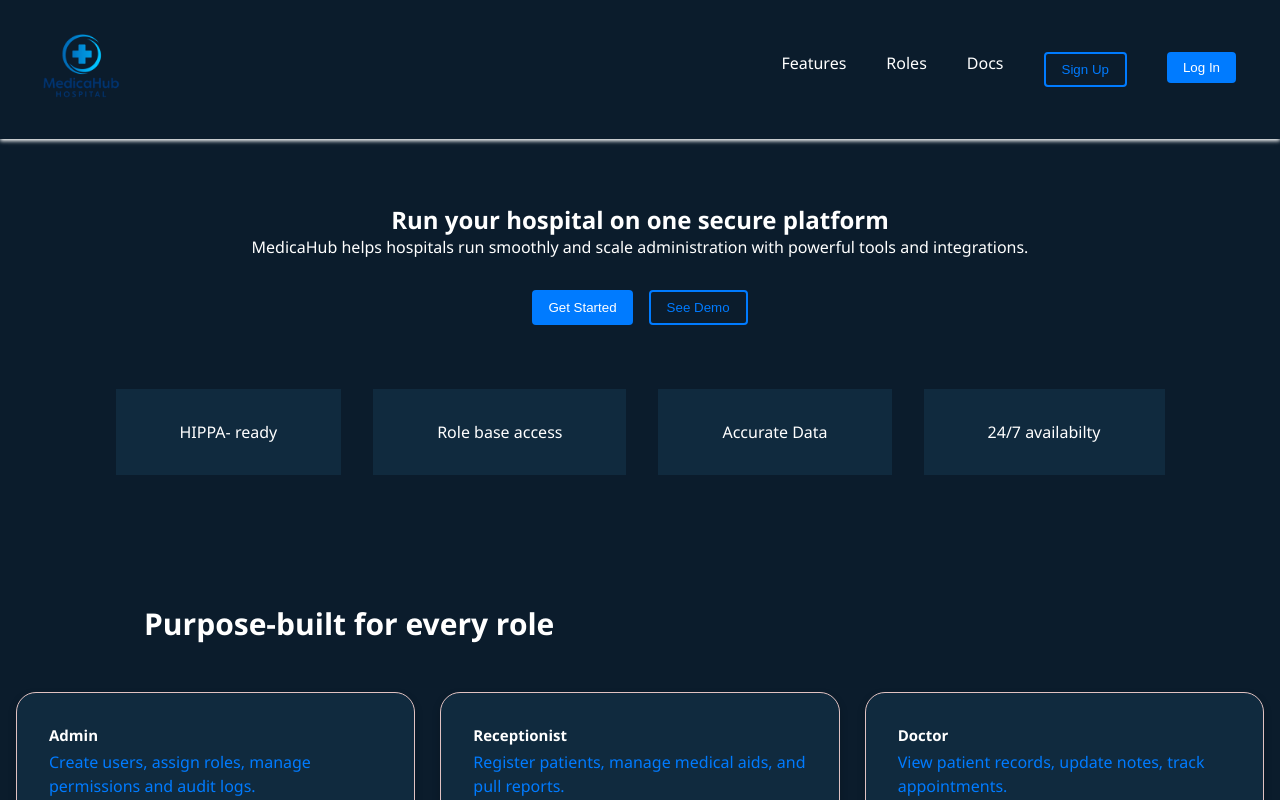
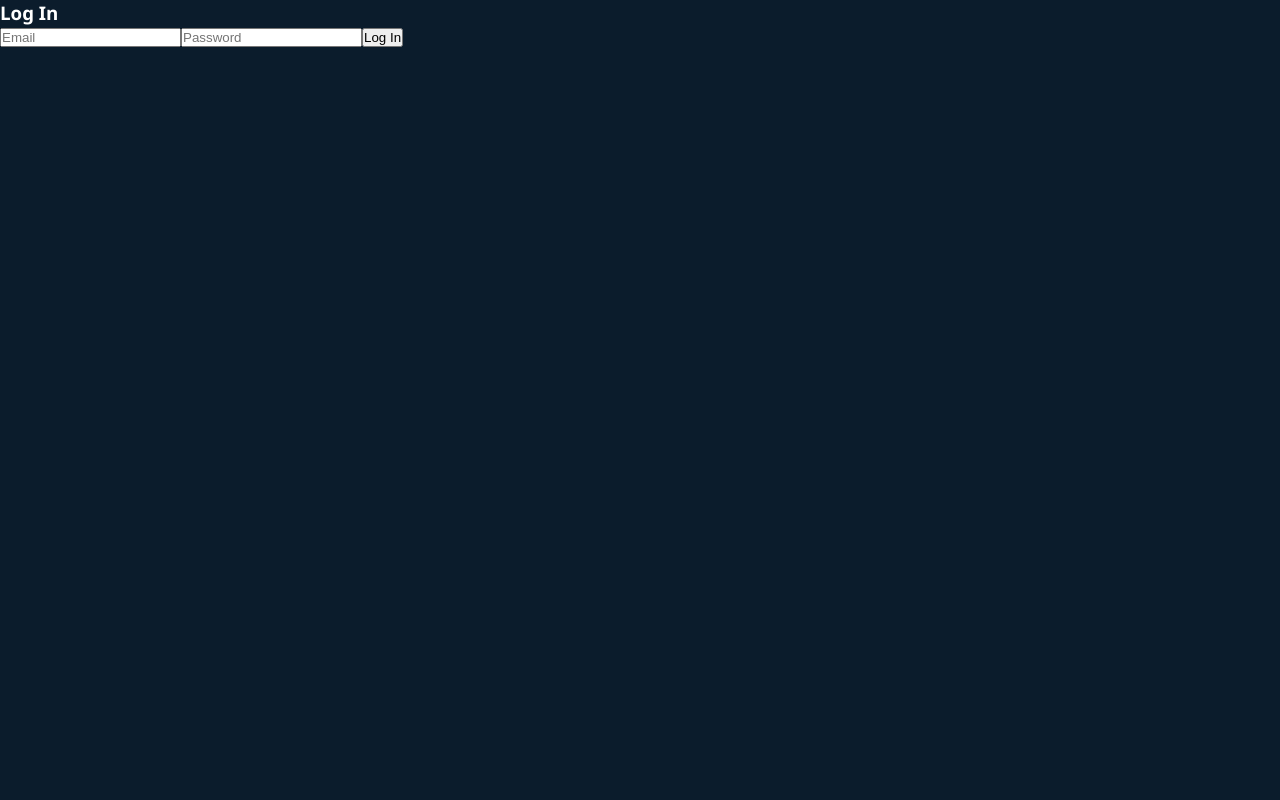
Before and after one commit to OkuhleM/HospitalManagementSystem, a React (Create React App) app in the folder Client/: page /login in a window 1280 px wide. Shown: the top 800 px of the page. Built offline with nearby package versions, Linux system fonts and the light colour scheme; a web font is replaced by a local one.

Commit message:
add login page

```diff
--- a/Client/src/Components/Display.js
+++ b/Client/src/Components/Display.js
@@ -3,6 +3,7 @@ import IsLoading from './IsLoading'
 import { BrowserRouter as Router, Route, Routes } from 'react-router-dom';
 import LandingPage from '../Pages/LandingPage';
 import LoginPage from '../Pages/LoginPage';
+import Dashboard from '../Pages/Dashboard'
 
 
 function Display() {
@@ -12,7 +13,8 @@ function Display() {
       <Router>
         <Routes>
           <Route path="/" element={<LandingPage />}></Route>
-          <Route path="/login" element={<LandingPage />}></Route>
+          <Route path="/login" element={<LoginPage />}></Route>
+          <Route path="/dashboard" element={<Dashboard />}></Route>
         </Routes>
       </Router>
         {/* <IsLoading/> */}
--- a/Client/src/Pages/Dashboard.js
+++ b/Client/src/Pages/Dashboard.js
@@ -0,0 +1,11 @@
+import React from 'react'
+
+function Dashboard() {
+  return (
+    <div>
+        <h1>DASH BOARD</h1>
+    </div>
+  )
+}
+
+export default Dashboard
--- a/Client/src/Pages/LoginPage.js
+++ b/Client/src/Pages/LoginPage.js
@@ -1,9 +1,80 @@
-import React from 'react'
+import React, { useState } from "react";
+import axios from "axios";
+import { useNavigate } from "react-router-dom";
+import IsLoading from "../Components/IsLoading";
 
 function LoginPage() {
+  const [formData, setFormData] = useState({ email: "", password: "" });
+  const [error, setError] = useState("");
+    const [isLoading, setIsLoading] = useState(false);
+
+  const navigate = useNavigate();
+//   const [showPassword, setShowPassword] = useState(false);
+
+//   const togglePassword = () => {
+//     setShowPassword(prev => !prev);
+//   };
+
+  console.log("formData", formData);
+
+
+const handleSubmit = async (e) => {
+    e.preventDefault();
+     setIsLoading(true);
+    setError("");
+console.log('submitted')
+    try {
+      const res = await axios.post("http://localhost:5000/login", formData);
+      console.log('res', res)
+      const { token, user } = res.data;
+
+      localStorage.setItem("token", token);
+      localStorage.setItem("user", JSON.stringify(user));
+
+      setTimeout(() => {
+        setIsLoading(false);
+    navigate("/dashboard")
+      }, 1500);
+
+      // Redirect based on role
+    //   navigate(`/${user.role}-dashboard`);
+    } catch (err) {
+              setIsLoading(false);
+
+      setError("Invalid credentials");
+    }
+  };
+
+  if (isLoading) return <IsLoading />;
+
   return (
-    <div>LoginPage</div>
-  )
+    <div>
+      <div className="login-container">
+        <form>
+          <h3>Log In</h3>
+          <input
+            type="email"
+            placeholder="Email"
+            value={formData.email}
+            onChange={(e) =>
+              setFormData({ ...formData, email: e.target.value })
+            }
+          />
+          <input
+
+            type="password"
+            placeholder="Password"
+            value={formData.password}
+            onChange={(e) =>
+              setFormData({ ...formData, password: e.target.value })
+            }
+          />
+          <button onClick={handleSubmit}>Log In</button>
+        </form>
+        {error && <p className="error">{error}</p>}
+      </div>
+    </div>
+  );
 }
 
-export default LoginPage
+export default LoginPage;
```
Also changed, not shown: Client/src/Pages/PatientsPage.js (+9 -0 lines).
